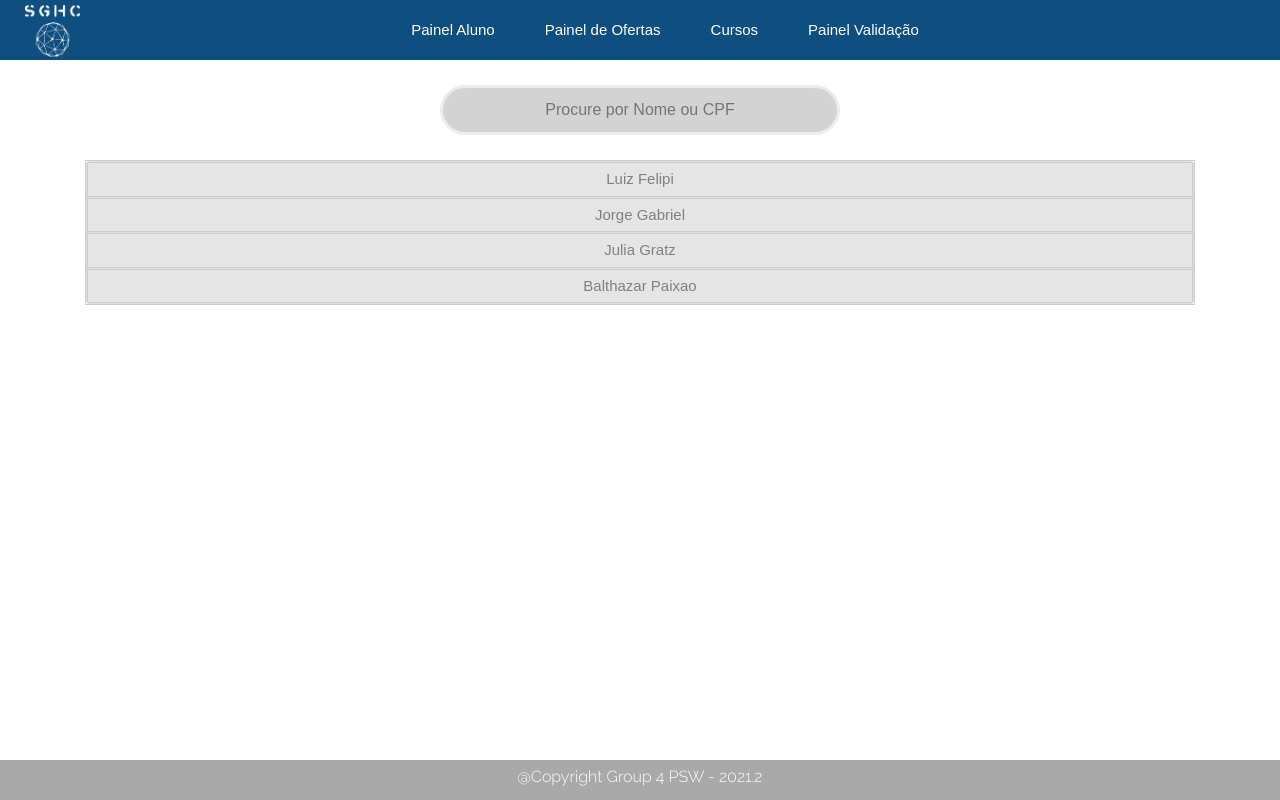
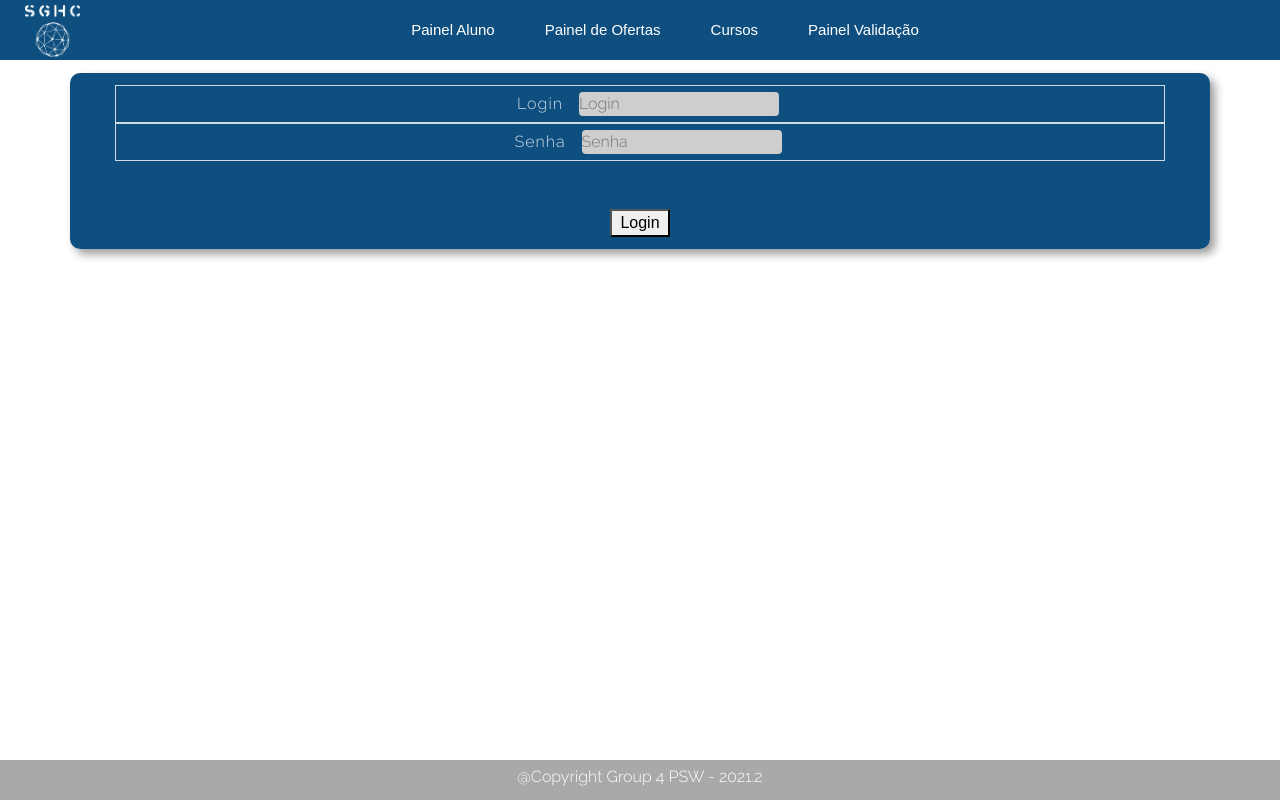
Before and after one commit to dsm-cefet-rj/trabalhointegrado2021-2-2021-2-grupo-4, a React (Create React App) app in the folder frontend/: page / in a window 1280 px wide. Built offline with nearby package versions, Linux system fonts and the light colour scheme.

Commit message:
feat: add login to the system

```diff
--- a/frontend/src/App.js
+++ b/frontend/src/App.js
@@ -47,7 +47,8 @@ const App = (props) => {
       <Router>
           <Header />
           <Switch>
-            <Route exact path="/" element={<ListaAlunos />}/>
+            <Route exact path="/" element={<LoginForm />}/>
+            <Route exact path="/listaalunos" element={<ListaAlunos />}/>
             <Route exact path="/painelofertas" element={<PainelOfertas ofertas={ofertas} dispatch={dispatch} />} />
             <Route exact path="/painelatividades" element={<PainelAtividade />} />
             <Route exact path="/adicionaratividade/:id" element={<AdicionarAtividade />}></Route>
--- a/frontend/src/components/Header/index.js
+++ b/frontend/src/components/Header/index.js
@@ -8,7 +8,7 @@ const Header = () => {
     <div className="menu_navegacao">
       <Link to='/'> <img style={{ backgroundcolor: '#fff', width: '55px', marginTop: '5px', marginBottom: '10px', position: 'absolute' }} src={logo} alt='SGHC'/> </Link>
       <nav className="nav-bar">
-        <Link to='/'> Painel Aluno </Link>
+        <Link to='/listaalunos'> Painel Aluno </Link>
         <Link to='/painelofertas'> Painel de Ofertas </Link>
         <Link to='/painelcurso'> Cursos </Link>
         <Link to='/painelvalidacao'> Painel Validação </Link>
--- a/frontend/src/components/LoginForm/index.js
+++ b/frontend/src/components/LoginForm/index.js
@@ -1,34 +1,39 @@
-import React, { useEffect, useState } from 'react'
-import { Collapse, CardBody, Card, CardHeader } from 'reactstrap';
+import React, { useEffect } from 'react'
 import "./styled.scss";
-import AdicionarAtividade from '../AdicionarAtividade';
 import { useSelector, useDispatch } from 'react-redux';
-import { Link, useNavigate } from 'react-router-dom'
+import { useNavigate } from 'react-router-dom'
 import { useForm } from 'react-hook-form';
 import { loginServer } from '../slices/LoginSlice';
 
 const LoginForm = (props) => {
-    //const history = useNavigate();
+    const history = useNavigate();
     const dispatch = useDispatch();
+    const status = useSelector(state => state.logins.status)
 
-    const { register, handleSubmit, errors } = useForm(
+    const { register, handleSubmit } = useForm(
         //
     );
 
     function onSubmit(login) {
         dispatch(loginServer(login));
+        //history('/painelatividades');
     }
 
+    useEffect(() => {
+        if(status === 'logged_in'){
+            history('/listaalunos');
+        }
+    }, [status, history])
     return(
         <div className='container' id='loginPanel'>
             <form onSubmit={handleSubmit(onSubmit)} >
                 <div className='linha-form'>
                     <label>Login</label>
-                    <input type="text" name='login' id='login' {...register("login", { required: true })} placeholder="Login"/>
+                    <input type="text" name='username' id='username' {...register("username", { required: true })} placeholder="Login"/>
                 </div>
                 <div className='linha-form'>
                     <label>Senha</label>
-                    <input type="password" name='senha' id='senha' {...register("senha", { required: true })} placeholder="Senha"/>
+                    <input type="password" name='password' id='password' {...register("password", { required: true })} placeholder="Senha"/>
                 </div>
                 <br />
                 <br />
--- a/frontend/src/components/slices/LoginSlice.js
+++ b/frontend/src/components/slices/LoginSlice.js
@@ -14,14 +14,14 @@ export const loginServer = createAsyncThunk('components/slices/loginServer', asy
 });
 
 export const loginSlice = createSlice({
-  name: 'login',
+  name: 'logins',
   initialState: initialState,
   reducers: {
     setStatus: (state, action) => {state.status = action.payload}
   },
   extraReducers: {
-    [loginServer.pending]: (state, action) => {state.status = 'saving'},
-    [loginServer.fulfilled]: (state, action) => {state.status = 'saved'; loginAdapter.addOne(state, action.payload);},
+    [loginServer.pending]: (state, action) => {state.status = 'trying_login'},
+    [loginServer.fulfilled]: (state, action) => {state.status = 'logged_in'; loginAdapter.addOne(state, action.payload);},
   },
 })
 
--- a/frontend/src/store.js
+++ b/frontend/src/store.js
@@ -3,12 +3,14 @@ import ofertasReducer from "./components/PainelOfertas/ofertasSlice";
 import activitiesReducer from './components/slices/ActivitiesSlice';
 import categoriesReducer from './components/slices/CategoriesSlice';
 import cursosReducer from "./components/slices/cursosSlice";
+import loginReducer from "./components/slices/LoginSlice";
 
 export const store = configureStore({
     reducer: {
         activities: activitiesReducer,
         ofertas: ofertasReducer,
         cursos: cursosReducer,
-        categories: categoriesReducer
+        categories: categoriesReducer,
+        logins: loginReducer
     }
 })
```
Also changed, not shown: 1 other file (tests, documents, lock files or other folders).
